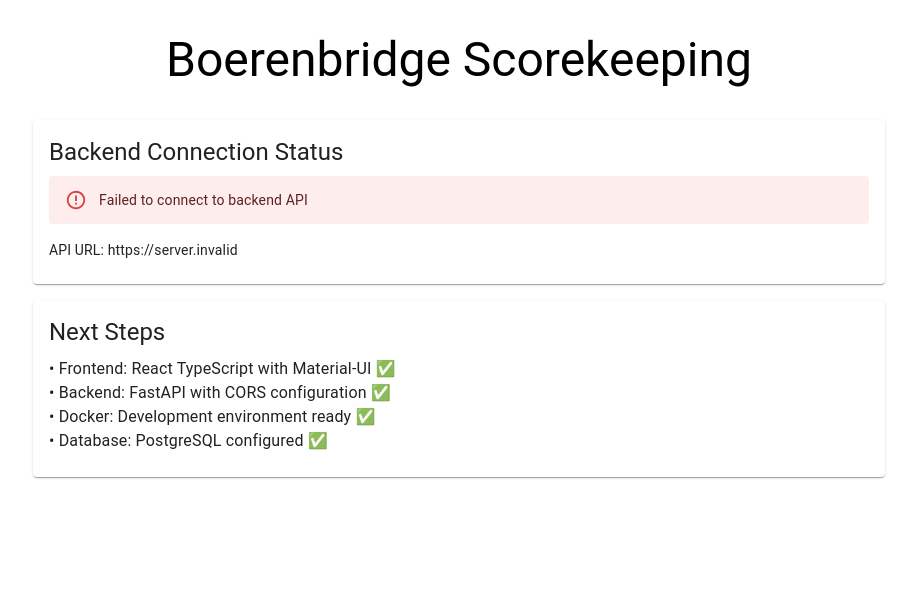
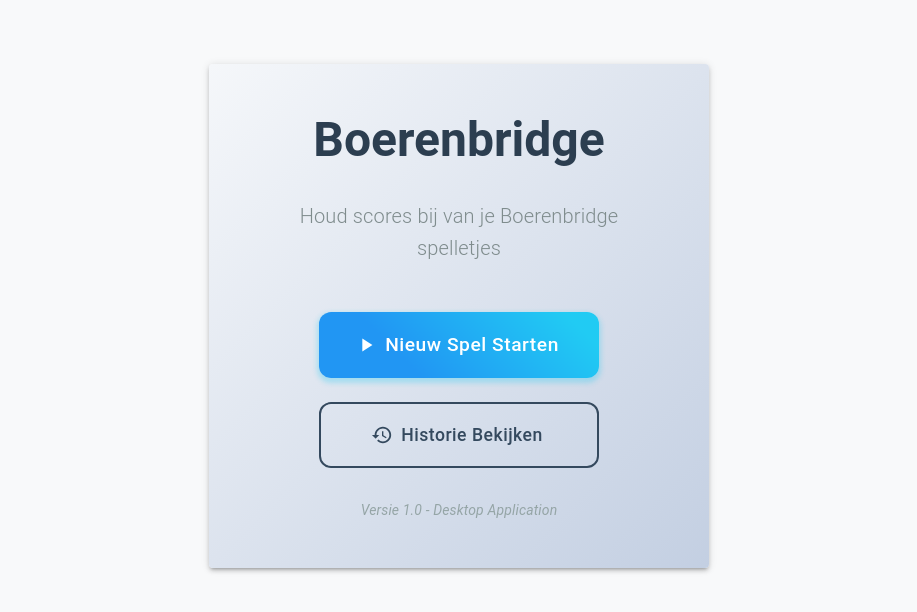
Before and after one commit to Roymprog/boerenbridge, a React (Create React App) app in the folder frontend/: page / in a window 1280 px wide. Shown: the top 612 px of the page, without its empty margins (181-1098 px from the left). Built offline with nearby package versions, Linux system fonts and the light colour scheme; no server answers.

Commit message:
Add frontend main menu component

```diff
--- a/frontend/src/App.tsx
+++ b/frontend/src/App.tsx
@@ -1,74 +1,57 @@
-import React, { useEffect, useState } from 'react';
-import axios from 'axios';
-import { Container, Typography, Card, CardContent, CircularProgress, Alert } from '@mui/material';
+import React from 'react';
+import { BrowserRouter as Router, Routes, Route } from 'react-router-dom';
+import { ThemeProvider, createTheme } from '@mui/material/styles';
+import { CssBaseline } from '@mui/material';
 
-const API_URL = process.env.REACT_APP_API_URL || 'http://localhost:8000';
+// Components
+import { MainMenu, GameSetup, GameHistory } from './components';
+
+// Create a custom theme for the application
+const theme = createTheme({
+  palette: {
+    mode: 'light',
+    primary: {
+      main: '#2196F3',
+    },
+    secondary: {
+      main: '#34495e',
+    },
+    background: {
+      default: '#f8f9fa',
+    },
+  },
+  typography: {
+    fontFamily: '"Roboto", "Helvetica", "Arial", sans-serif',
+    h3: {
+      fontWeight: 600,
+    },
+    h4: {
+      fontWeight: 600,
+    },
+  },
+  components: {
+    MuiButton: {
+      styleOverrides: {
+        root: {
+          textTransform: 'none', // Prevent uppercase transformation
+        },
+      },
+    },
+  },
+});
 
 function App() {
-  const [apiStatus, setApiStatus] = useState<string>('Connecting...');
-  const [loading, setLoading] = useState(true);
-  const [error, setError] = useState<string | null>(null);
-
-  useEffect(() => {
-    const testApiConnection = async () => {
-      try {
-        const response = await axios.get(`${API_URL}/health`);
-        setApiStatus(`Connected! ${response.data.message || 'API is healthy'}`);
-        setError(null);
-      } catch (err) {
-        setError('Failed to connect to backend API');
-        setApiStatus('Connection failed');
-      } finally {
-        setLoading(false);
-      }
-    };
-
-    testApiConnection();
-  }, []);
-
   return (
-    <Container maxWidth="md" sx={{ mt: 4 }}>
-      <Typography variant="h3" component="h1" gutterBottom align="center">
-        Boerenbridge Scorekeeping
-      </Typography>
-
-      <Card sx={{ mt: 4 }}>
-        <CardContent>
-          <Typography variant="h5" component="h2" gutterBottom>
-            Backend Connection Status
-          </Typography>
-
-          {loading ? (
-            <div style={{ display: 'flex', alignItems: 'center', gap: '1rem' }}>
-              <CircularProgress size={20} />
-              <Typography>Testing connection...</Typography>
-            </div>
-          ) : error ? (
-            <Alert severity="error">{error}</Alert>
-          ) : (
-            <Alert severity="success">{apiStatus}</Alert>
-          )}
-
-          <Typography variant="body2" sx={{ mt: 2 }}>
-            API URL: {API_URL}
-          </Typography>
-        </CardContent>
-      </Card>
-
-      <Card sx={{ mt: 2 }}>
-        <CardContent>
-          <Typography variant="h5" component="h2" gutterBottom>
-            Next Steps
-          </Typography>
-          <Typography variant="body1">
-            • Frontend: React TypeScript with Material-UI ✅<br/>
-            • Backend: FastAPI with CORS configuration ✅<br/>
-            • Docker: Development environment ready ✅<br/>
-            • Database: PostgreSQL configured ✅<br/>
-          </Typography>
-        </CardContent>
-      </Card>
-    </Container>
+    <ThemeProvider theme={theme}>
+      <CssBaseline />
+      <Router>
+        <Routes>
+          <Route path="/" element={<MainMenu />} />
+          <Route path="/new-game" element={<GameSetup />} />
+          <Route path="/history" element={<GameHistory />} />
+        </Routes>
+      </Router>
+    </ThemeProvider>
   );
 }
 
--- /dev/null
+++ b/frontend/src/components/GameHistory.tsx
@@ -0,0 +1,56 @@
+import React from 'react';
+import { useNavigate } from 'react-router-dom';
+import {
+  Container,
+  Paper,
+  Typography,
+  Button,
+  Box
+} from '@mui/material';
+import { ArrowBack as ArrowBackIcon } from '@mui/icons-material';
+
+const GameHistory: React.FC = () => {
+  const navigate = useNavigate();
+
+  const handleBack = () => {
+    navigate('/');
+  };
+
+  return (
+    <Container maxWidth="lg" sx={{ mt: 4 }}>
+      <Paper elevation={3} sx={{ p: 4 }}>
+        <Box sx={{ display: 'flex', alignItems: 'center', mb: 3 }}>
+          <Button
+            startIcon={<ArrowBackIcon />}
+            onClick={handleBack}
+            sx={{ mr: 2 }}
+          >
+            Terug naar Hoofdmenu
+          </Button>
+        </Box>
+
+        <Typography variant="h4" component="h1" gutterBottom>
+          Spel Historie
+        </Typography>
+
+        <Typography variant="body1" color="text.secondary">
+          Hier wordt de historie van alle gespeelde spelletjes getoond.
+        </Typography>
+
+        <Box sx={{ mt: 4, p: 3, bgcolor: '#f5f5f5', borderRadius: 2 }}>
+          <Typography variant="h6" gutterBottom>
+            Volgende stappen:
+          </Typography>
+          <Typography variant="body2" component="div">
+            • Game history lijst component<br />
+            • Filter en sort functionaliteit<br />
+            • Game detail weergave<br />
+            • Verbinding met historie API
+          </Typography>
+        </Box>
+      </Paper>
+    </Container>
+  );
+};
+
+export default GameHistory;
--- /dev/null
+++ b/frontend/src/components/GameSetup.tsx
@@ -0,0 +1,55 @@
+import React from 'react';
+import { useNavigate } from 'react-router-dom';
+import {
+  Container,
+  Paper,
+  Typography,
+  Button,
+  Box
+} from '@mui/material';
+import { ArrowBack as ArrowBackIcon } from '@mui/icons-material';
+
+const GameSetup: React.FC = () => {
+  const navigate = useNavigate();
+
+  const handleBack = () => {
+    navigate('/');
+  };
+
+  return (
+    <Container maxWidth="md" sx={{ mt: 4 }}>
+      <Paper elevation={3} sx={{ p: 4 }}>
+        <Box sx={{ display: 'flex', alignItems: 'center', mb: 3 }}>
+          <Button
+            startIcon={<ArrowBackIcon />}
+            onClick={handleBack}
+            sx={{ mr: 2 }}
+          >
+            Terug naar Hoofdmenu
+          </Button>
+        </Box>
+
+        <Typography variant="h4" component="h1" gutterBottom>
+          Nieuw Spel Instellen
+        </Typography>
+
+        <Typography variant="body1" color="text.secondary">
+          Hier komt de game setup interface met speler selectie en configuratie.
+        </Typography>
+
+        <Box sx={{ mt: 4, p: 3, bgcolor: '#f5f5f5', borderRadius: 2 }}>
+          <Typography variant="h6" gutterBottom>
+            Volgende stappen:
+          </Typography>
+          <Typography variant="body2" component="div">
+            • Speler selectie component<br />
+            • Rondes configuratie<br />
+            • Start spel functionaliteit
+          </Typography>
+        </Box>
+      </Paper>
+    </Container>
+  );
+};
+
+export default GameSetup;
--- /dev/null
+++ b/frontend/src/components/MainMenu.tsx
@@ -0,0 +1,135 @@
+import React from 'react';
+import { useNavigate } from 'react-router-dom';
+import {
+  Container,
+  Paper,
+  Typography,
+  Button,
+  Box,
+  Stack
+} from '@mui/material';
+import {
+  PlayArrow as PlayIcon,
+  History as HistoryIcon
+} from '@mui/icons-material';
+
+const MainMenu: React.FC = () => {
+  const navigate = useNavigate();
+
+  const handleNewGame = () => {
+    navigate('/new-game');
+  };
+
+  const handleHistory = () => {
+    navigate('/history');
+  };
+
+  return (
+    <Container maxWidth="md" sx={{ mt: 8, display: 'flex', justifyContent: 'center' }}>
+      <Paper
+        elevation={3}
+        sx={{
+          p: 6,
+          textAlign: 'center',
+          maxWidth: 500,
+          width: '100%',
+          background: 'linear-gradient(135deg, #f5f7fa 0%, #c3cfe2 100%)',
+        }}
+      >
+        <Typography
+          variant="h3"
+          component="h1"
+          gutterBottom
+          sx={{
+            fontWeight: 'bold',
+            color: '#2c3e50',
+            mb: 4
+          }}
+        >
+          Boerenbridge
+        </Typography>
+
+        <Typography
+          variant="h6"
+          component="p"
+          gutterBottom
+          sx={{
+            color: '#7f8c8d',
+            mb: 6,
+            fontWeight: 300
+          }}
+        >
+          Houd scores bij van je Boerenbridge spelletjes
+        </Typography>
+
+        <Stack spacing={3} alignItems="center">
+          <Button
+            variant="contained"
+            size="large"
+            startIcon={<PlayIcon />}
+            onClick={handleNewGame}
+            sx={{
+              fontSize: '1.2rem',
+              py: 2,
+              px: 4,
+              minWidth: 280,
+              borderRadius: 3,
+              background: 'linear-gradient(45deg, #2196F3 30%, #21CBF3 90%)',
+              boxShadow: '0 3px 5px 2px rgba(33, 203, 243, .3)',
+              '&:hover': {
+                background: 'linear-gradient(45deg, #1976D2 30%, #1BA3D6 90%)',
+                transform: 'translateY(-2px)',
+                boxShadow: '0 6px 10px 2px rgba(33, 203, 243, .3)',
+              },
+              transition: 'all 0.3s ease-in-out',
+            }}
+          >
+            Nieuw Spel Starten
+          </Button>
+
+          <Button
+            variant="outlined"
+            size="large"
+            startIcon={<HistoryIcon />}
+            onClick={handleHistory}
+            sx={{
+              fontSize: '1.1rem',
+              py: 2,
+              px: 4,
+              minWidth: 280,
+              borderRadius: 3,
+              borderWidth: 2,
+              borderColor: '#34495e',
+              color: '#34495e',
+              '&:hover': {
+                borderWidth: 2,
+                borderColor: '#2c3e50',
+                backgroundColor: '#34495e',
+                color: 'white',
+                transform: 'translateY(-2px)',
+                boxShadow: '0 6px 10px 2px rgba(52, 73, 94, .2)',
+              },
+              transition: 'all 0.3s ease-in-out',
+            }}
+          >
+            Historie Bekijken
+          </Button>
+        </Stack>
+
+        <Box sx={{ mt: 4 }}>
+          <Typography
+            variant="body2"
+            sx={{
+              color: '#95a5a6',
+              fontStyle: 'italic'
+            }}
+          >
+            Versie 1.0 - Desktop Application
+          </Typography>
+        </Box>
+      </Paper>
+    </Container>
+  );
+};
+
+export default MainMenu;
--- /dev/null
+++ b/frontend/src/components/index.ts
@@ -0,0 +1,7 @@
+// Re-export all components for cleaner imports
+export { default as MainMenu } from './MainMenu';
+export { default as GameSetup } from './GameSetup';
+export { default as GameHistory } from './GameHistory';
+
+// This export ensures the file is treated as a module
+export {};
--- a/frontend/src/index.css
+++ b/frontend/src/index.css
@@ -1,10 +1,46 @@
 body {
   margin: 0;
-  font-family: -apple-system, BlinkMacSystemFont, 'Segoe UI', 'Roboto', 'Oxygen',
+  font-family: 'Roboto', -apple-system, BlinkMacSystemFont, 'Segoe UI', 'Oxygen',
     'Ubuntu', 'Cantarell', 'Fira Sans', 'Droid Sans', 'Helvetica Neue',
     sans-serif;
   -webkit-font-smoothing: antialiased;
   -moz-osx-font-smoothing: grayscale;
+  background-color: #f8f9fa;
+  min-height: 100vh;
+}
+
+/* Ensure proper box-sizing for all elements */
+*, *::before, *::after {
+  box-sizing: border-box;
+}
+
+/* Disable text selection on buttons and controls for better UX */
+button, .MuiButton-root {
+  user-select: none;
+}
+
+/* Smooth transitions for hover effects */
+.MuiButton-root, .MuiPaper-root {
+  transition: all 0.3s ease-in-out !important;
+}
+
+/* Custom scrollbar for better desktop experience */
+::-webkit-scrollbar {
+  width: 8px;
+}
+
+::-webkit-scrollbar-track {
+  background: #f1f1f1;
+  border-radius: 4px;
+}
+
+::-webkit-scrollbar-thumb {
+  background: #888;
+  border-radius: 4px;
+}
+
+::-webkit-scrollbar-thumb:hover {
+  background: #555;
 }
 
 code {
```
Also changed, not shown: frontend/src/services/api.ts (added, +28 -0 lines), 1 other file (tests, documents, lock files or other folders).
